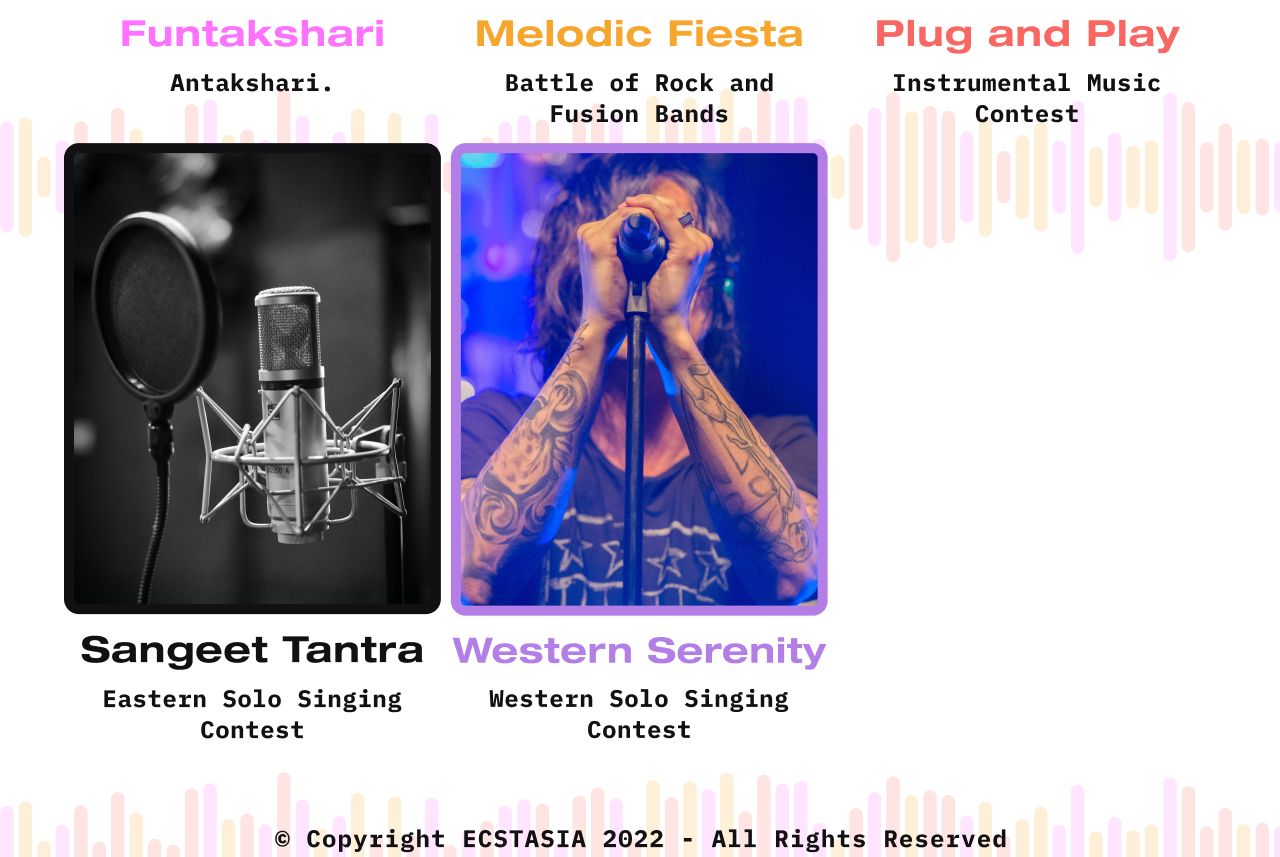
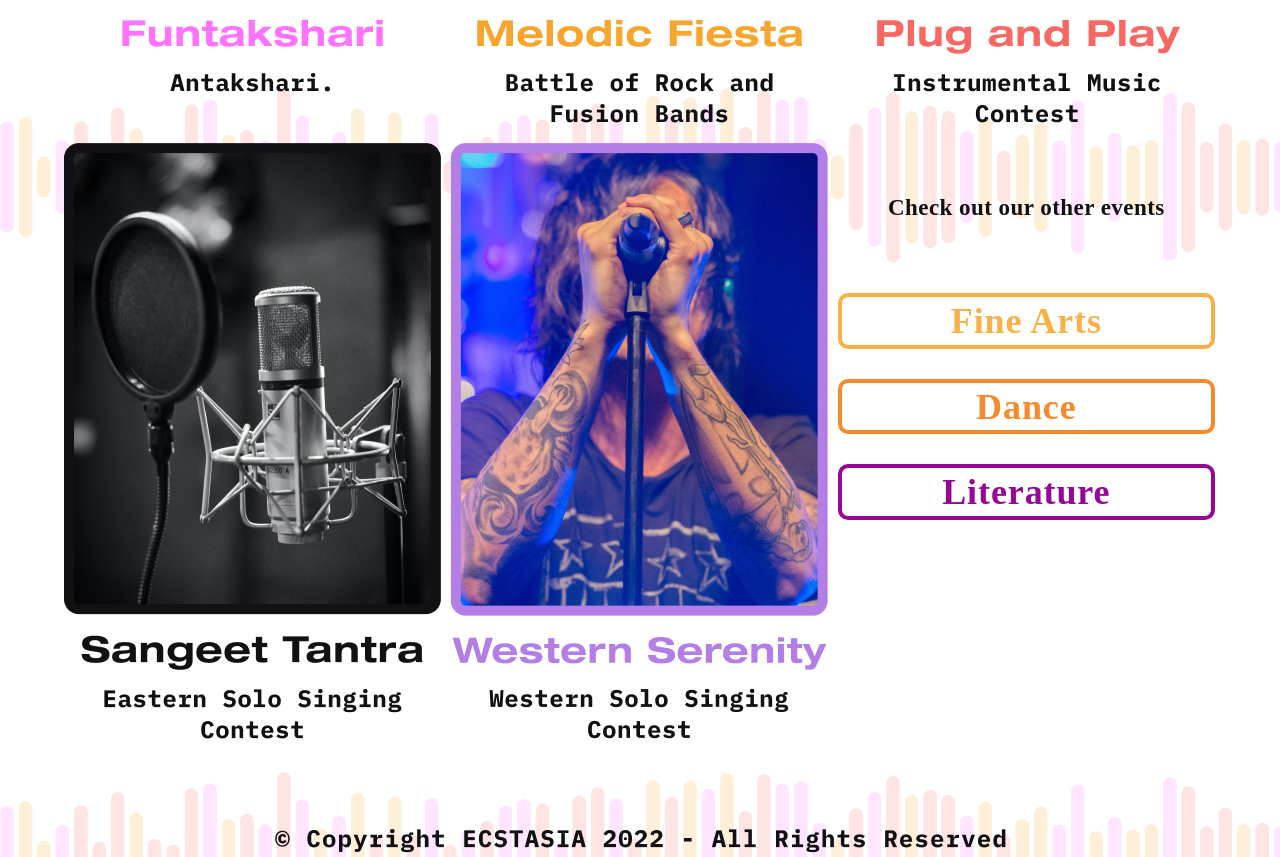
Before and after one commit to Ecstasia-22/Ecstasia-2022-Web, a React (Create React App) app: page /music in a window 1280 px wide. Shown: the part 1103-1960 px from the top of the page. Built offline with nearby package versions, Linux system fonts and the light colour scheme.

Commit message:
Added Last Check out Panels

```diff
--- a/src/pages/Events/music.css
+++ b/src/pages/Events/music.css
@@ -26,4 +26,118 @@
   text-align: center;
 
 
+
 }
+.checkout{
+  position: static;
+  width: 376.83px;
+  height: 30px;
+  left: 0px;
+  top: 0px;
+
+  font-family: IBM Plex Mono;
+  font-style: normal;
+  font-weight:bold;
+  font-size: 23px;
+  line-height: 30px;
+  /* identical to box height */
+
+  text-align: center;
+  letter-spacing: 0.02em;
+
+  color: #121013;
+
+
+  /* Inside auto layout */
+
+  flex: none;
+  order: 0;
+  flex-grow: 0;
+  margin: 50px 0px;
+}
+.finearts{
+  /* font */
+  position: absolute;
+  width: 220.59px;
+  height: 53.57px;
+  left: 78px;
+  top: 81.12px;
+
+  font-family: Neue Helvetica;
+  font-style: normal;
+  font-weight: bold;
+  font-size: 36px;
+  line-height: 48px;
+  text-align: center;
+  letter-spacing: 0.025em;
+
+  color: #F8B147;
+
+  /* box */
+  position: relative;
+  width: 376.83px;
+  height: 55.8px;
+  left: 0px;
+  top: 20px;
+
+  border: 4px solid #F8B147;
+  box-sizing: border-box;
+  border-radius: 10px;
+}
+.dance{
+  /* font */
+  position: absolute;
+  width: 240.53px;
+  height: 53.57px;
+  left: 68px;
+  top: 186.92px;
+
+  font-family: Neue Helvetica;
+  font-style: normal;
+  font-weight: bold;
+  font-size: 36px;
+  line-height: 48px;
+  text-align: center;
+  letter-spacing: 0.025em;
+
+  color: #F78A2D;
+
+  /* box */
+  position: relative;
+  width: 376.83px;
+  height: 55.8px;
+  left: 0px;
+  top: 50px;
+
+  border: 4px solid #F78A2D;
+  box-sizing: border-box;
+  border-radius: 10px;
+}
+.literature{
+  /* font */
+  position: absolute;
+  width: 230.61px;
+  height: 53.57px;
+  left: 73px;
+  top: 292.6px;
+
+  font-family: Neue Helvetica;
+  font-style: normal;
+  font-weight: bold;
+  font-size: 36px;
+  line-height: 48px;
+  text-align: center;
+  letter-spacing: 0.025em;
+  color: #960796;
+
+  /* box */
+  position: relative;
+  width: 376.83px;
+  height: 55.8px;
+  left: 0px;
+  top: 80px;
+
+  border: 4px solid #960796;
+  box-sizing: border-box;
+  border-radius: 10px;
+}
--- a/src/pages/Events/music.jsx
+++ b/src/pages/Events/music.jsx
@@ -55,6 +55,12 @@ export default function Music() {
           <Grid item>
             <img src={WesternSerenity} alt="WesternSerenity" />
           </Grid>
+          <Grid item>
+            <div className="checkout">Check out our other events</div>
+            <div className="finearts">Fine Arts</div>
+            <div className="dance">Dance</div>
+            <div className="literature">Literature</div>
+          </Grid>
         </Grid>
       </Container>
       <br />
```
